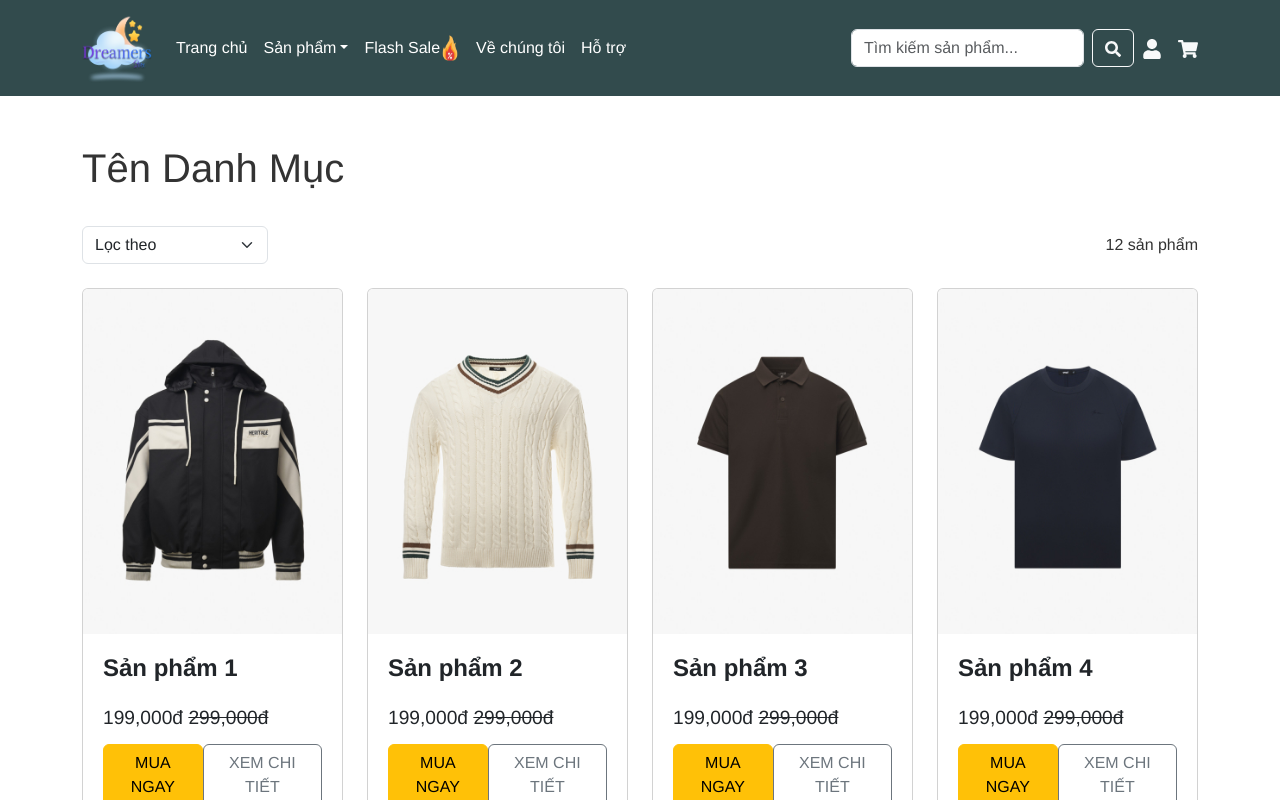
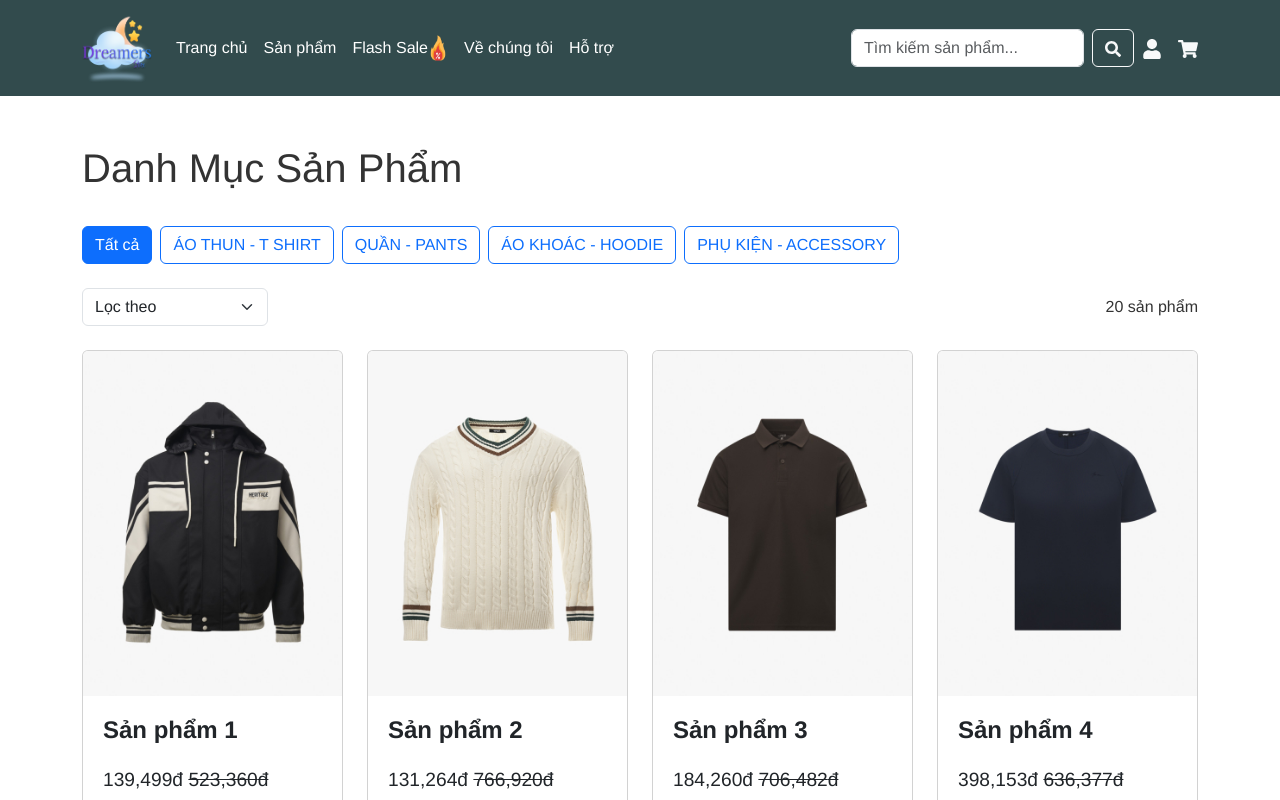
Before and after one commit to thanhDo220404/DATN_FE, a Next.js app: page /danhmucsanpham in a window 1280 px wide. Shown: the top 800 px of the page. Built offline with nearby package versions, Linux system fonts and the light colour scheme.

Commit message:
update danh muc san pham

```diff
--- a/src/app/components/header.js
+++ b/src/app/components/header.js
@@ -7,20 +7,24 @@ export default function Header() {
   const pathname = usePathname();
   const isAdminPage = pathname.includes("/admin");
 
+  // Nếu là trang admin, không render header
   if (isAdminPage) return null;
 
   return (
     <header className="menu-header">
       <div className="container">
         <nav className="navbar navbar-expand-lg navbar-dark">
+          {/* Icons cho mobile */}
           <div className="nav-icons d-flex d-lg-none align-items-center">
-            <Link href="/dang-nhap" passHref>
+            <Link href="/dang-nhap">
               <FaUser className="nav-icon text-light fs-5 me-3" />
             </Link>
-            <Link href="/gio-hang" passHref>
+            <Link href="/gio-hang">
               <FaShoppingCart className="nav-icon text-light fs-5" />
             </Link>
           </div>
+
+          {/* Logo */}
           <Link className="navbar-brand" href="/">
             <img
               src="/images/logo1x.png"
@@ -28,6 +32,8 @@ export default function Header() {
               style={{ width: "70px", height: "70px" }}
             />
           </Link>
+
+          {/* Toggler cho mobile */}
           <button
             className="navbar-toggler"
             type="button"
@@ -39,50 +45,23 @@ export default function Header() {
           >
             <span className="navbar-toggler-icon"></span>
           </button>
+
           <div className="collapse navbar-collapse" id="navbarSupportedContent">
             <ul className="navbar-nav me-auto mb-2 mb-lg-0">
               <li className="nav-item">
-                <Link className="nav-link" aria-current="page" href="/">
+                <Link className="nav-link" href="/">
                   Trang chủ
                 </Link>
               </li>
               <li className="nav-item dropdown">
-                <Link
-                  className="nav-link dropdown-toggle"
-                  href="#"
-                  role="button"
-                  data-bs-toggle="dropdown"
-                  aria-expanded="false"
-                >
+                <Link className="nav-link" href="/danhmucsanpham">
                   Sản phẩm
                 </Link>
-                <ul className="dropdown-menu">
-                  <li>
-                    <Link className="dropdown-item" href="#">
-                      ÁO THUN - T SHIRT
-                    </Link>
-                  </li>
-                  <li>
-                    <Link className="dropdown-item" href="#">
-                      QUẦN - PANTS
-                    </Link>
-                  </li>
-                  <li>
-                    <Link className="dropdown-item" href="#">
-                      ÁO KHOÁC - HOODIE
-                    </Link>
-                  </li>
-                  <li>
-                    <Link className="dropdown-item" href="#">
-                      PHỤ KIỆN - ACCESSORY
-                    </Link>
-                  </li>
-                </ul>
               </li>
               <li className="nav-item">
                 <a className="nav-link d-flex" href="#">
                   Flash Sale
-                  <img src="./images/fireFlashSale.png" width="20px" alt="" />
+                  <img src="./images/fireFlashSale.png" width="20px" alt="Flash Sale" />
                 </a>
               </li>
               <li className="nav-item">
@@ -96,6 +75,8 @@ export default function Header() {
                 </Link>
               </li>
             </ul>
+
+            {/* Form tìm kiếm */}
             <form className="d-flex me-2" role="search">
               <input
                 className="form-control me-2"
@@ -107,11 +88,13 @@ export default function Header() {
                 <FaSearch />
               </button>
             </form>
+
+            {/* Icons cho desktop */}
             <div className="nav-icons d-none d-lg-flex align-items-center">
-              <Link href="/dang-nhap" passHref>
+              <Link href="/dang-nhap">
                 <FaUser className="nav-icon text-light fs-5 me-3" />
               </Link>
-              <Link href="/gio-hang" passHref>
+              <Link href="/gio-hang">
                 <FaShoppingCart className="nav-icon text-light fs-5" />
               </Link>
             </div>
--- a/src/app/danhmucsanpham/page.js
+++ b/src/app/danhmucsanpham/page.js
@@ -1,19 +1,65 @@
-import React from 'react';
+"use client";
+
+import React, { useState, useEffect } from 'react';
+import Link from 'next/link';
 
 export default function ProductCategoryPage() {
+  // Danh sách các danh mục cụ thể
+  const categories = [
+    { id: 1, name: "ÁO THUN - T SHIRT" },
+    { id: 2, name: "QUẦN - PANTS" },
+    { id: 3, name: "ÁO KHOÁC - HOODIE" },
+    { id: 4, name: "PHỤ KIỆN - ACCESSORY" }
+  ];
+
   // Dữ liệu sản phẩm mô phỏng
-  const products = Array(12).fill(null).map((_, index) => ({
+  const allProducts = Array(20).fill(null).map((_, index) => ({
     id: index + 1,
     name: `Sản phẩm ${index + 1}`,
-    price: 199000,
-    originalPrice: 299000,
+    price: Math.floor(Math.random() * 300000) + 100000,
+    originalPrice: Math.floor(Math.random() * 500000) + 300000,
     image: `/images/sp${(index % 8) + 1}.jpg`,
+    categoryId: Math.floor(Math.random() * 4) + 1 // Gán ngẫu nhiên một danh mục
   }));
+
+  const [selectedCategory, setSelectedCategory] = useState(null);
+  const [products, setProducts] = useState(allProducts);
+
+  useEffect(() => {
+    if (selectedCategory) {
+      setProducts(allProducts.filter(product => product.categoryId === selectedCategory));
+    } else {
+      setProducts(allProducts);
+    }
+  }, [selectedCategory]);
+
+  const handleCategoryChange = (categoryId) => {
+    setSelectedCategory(categoryId);
+  };
 
   return (
     <div className="container mt-5">
       {/* Tiêu đề Danh mục */}
-      <h1 className="mb-4">Tên Danh Mục</h1>
+      <h1 className="mb-4">Danh Mục Sản Phẩm</h1>
+
+      {/* Danh sách danh mục */}
+      <div className="mb-4">
+        <button
+          className={`btn ${!selectedCategory ? 'btn-primary' : 'btn-outline-primary'} me-2`}
+          onClick={() => handleCategoryChange(null)}
+        >
+          Tất cả
+        </button>
+        {categories.map(category => (
+          <button
+            key={category.id}
+            className={`btn ${selectedCategory === category.id ? 'btn-primary' : 'btn-outline-primary'} me-2`}
+            onClick={() => handleCategoryChange(category.id)}
+          >
+            {category.name}
+          </button>
+        ))}
+      </div>
 
       {/* Bộ lọc và Sắp xếp */}
       <div className="d-flex justify-content-between align-items-center mb-4">
@@ -46,6 +92,9 @@ export default function ProductCategoryPage() {
                   {product.price.toLocaleString()}đ{' '}
                   <del>{product.originalPrice.toLocaleString()}đ</del>
                 </p>
+                <p className="card-text">
+                  Danh mục: {categories.find(c => c.id === product.categoryId).name}
+                </p>
                 <div className="d-flex justify-content-between">
                   <button className="btn btn-warning">MUA NGAY</button>
                   <button className="btn btn-outline-secondary">
```
